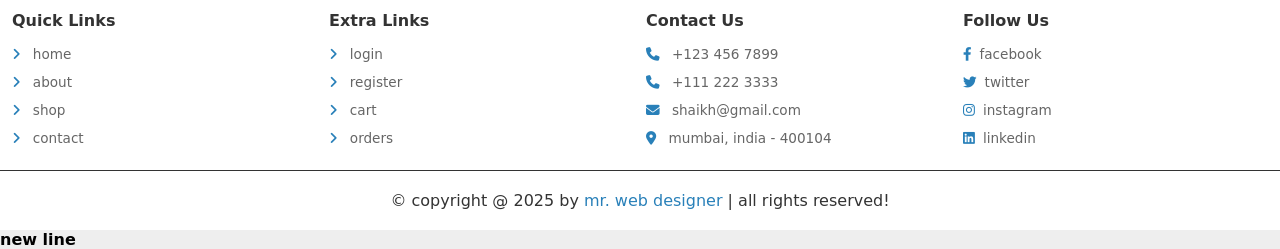
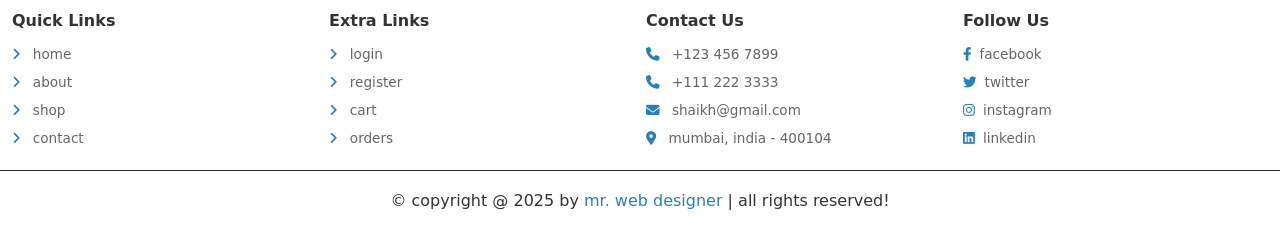
Before and after one commit to Krishnapiriyan/web_project, a PHP site: page /home.php in a window 1280 px wide. Shown: the part 1085-1334 px from the top of the page. After the commit the page ends 1295 px from the top, so only its background shows below. Run offline with PHP 8.4, Linux system fonts and the light colour scheme; data that the repository does not hold is empty; some libraries are stand-ins or nearby versions.

Commit message:
deleted all

```diff
--- a/vk3_systems/home.php
+++ b/vk3_systems/home.php
@@ -323,7 +323,6 @@ document.querySelectorAll('.swiper').forEach(function(swiperEl){
 })();
 </script>
 
-<h1>new line</h1>
 
 </body>
 </html>
```
